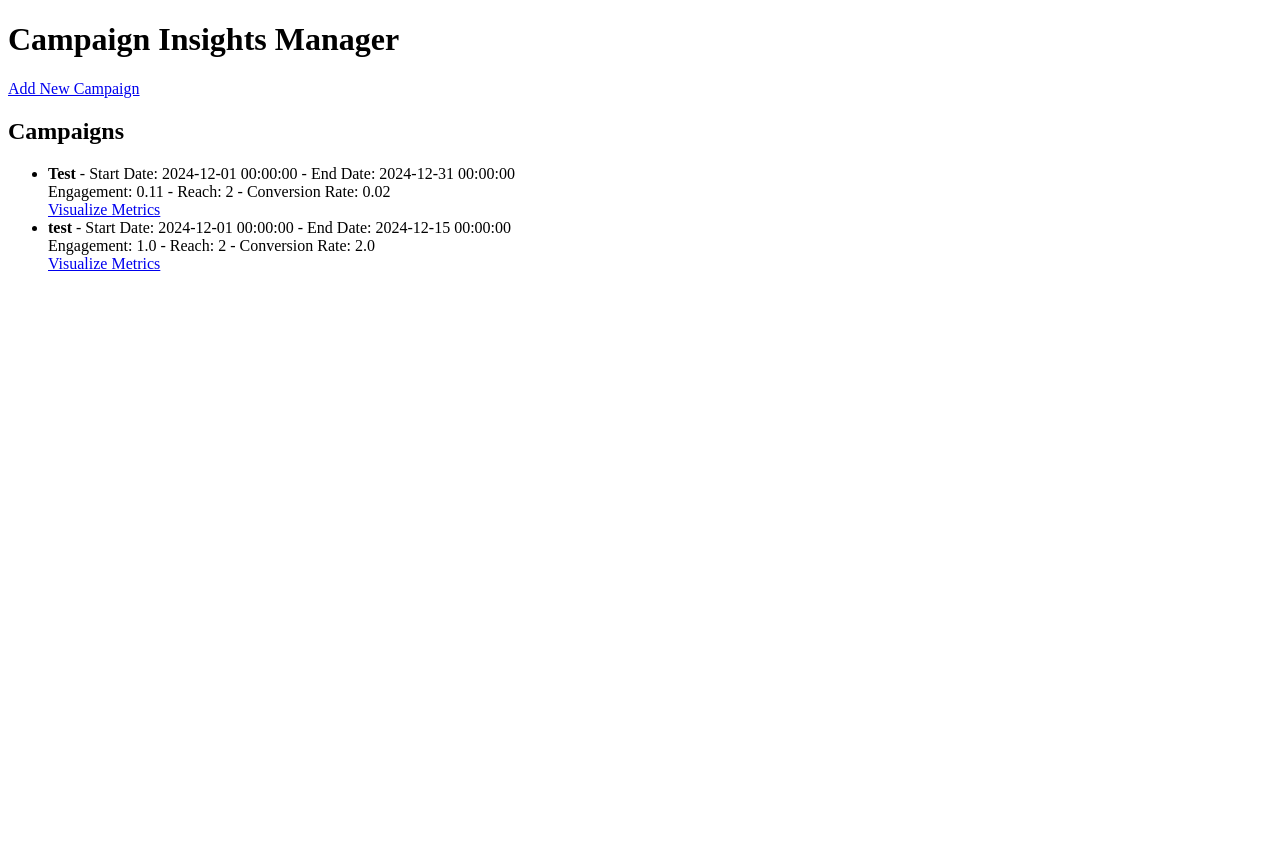
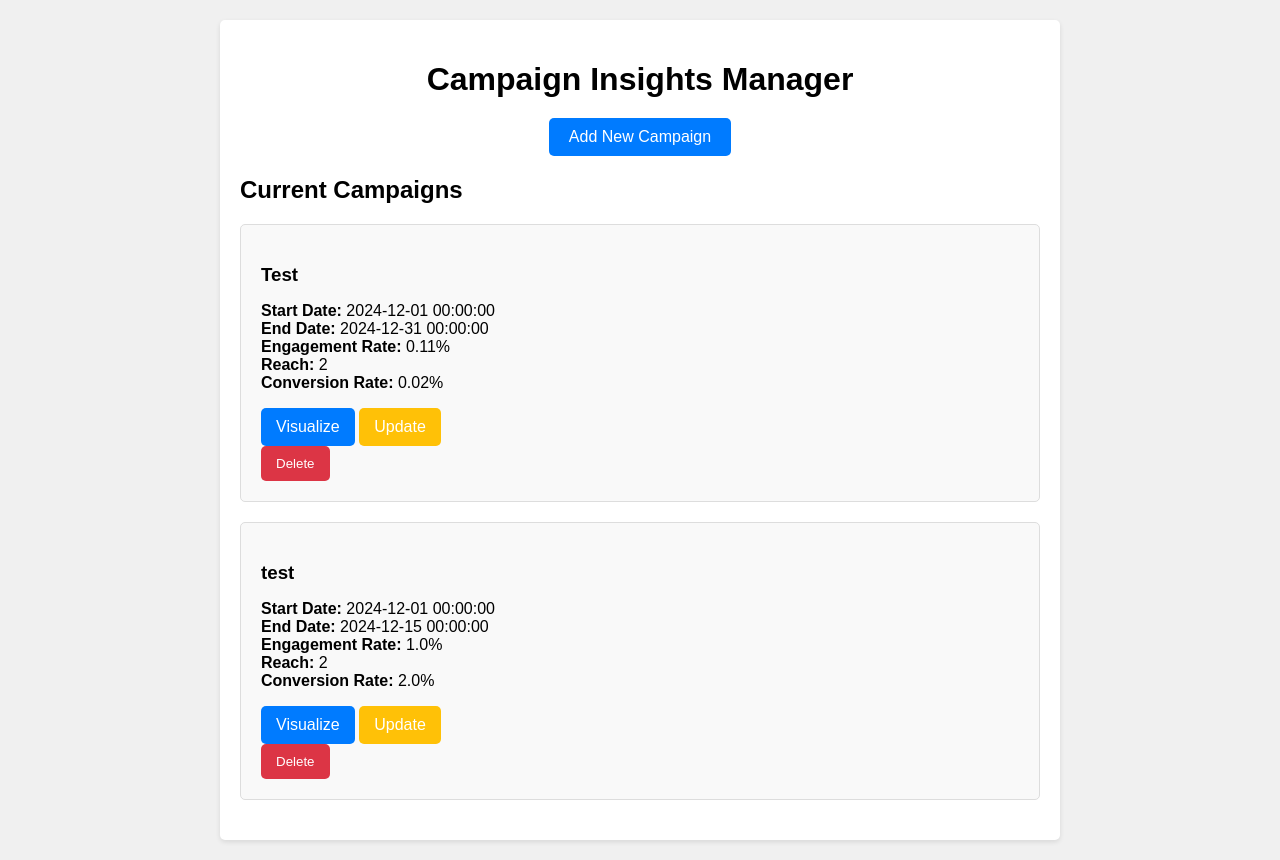
Before and after one commit to xrandolph/Final-Project, a Flask app: page /campaigns/ in a window 1280 px wide. Before the commit the page ends 271 px from the top, so only its background shows below. Run offline with Flask 3, Linux system fonts and the light colour scheme.

Commit message:
fixed viz bug, added update and delete button

```diff
--- a/campaign_routes.py
+++ b/campaign_routes.py
@@ -1,10 +1,15 @@
+# import matplotlib
+# matplotlib.use('Agg')  # Use non-GUI backend
+# import matplotlib.pyplot as plt
+
 from flask import Blueprint, render_template, request, redirect, url_for
 from models import Campaign
 from db import db  # Ensure db is correctly imported from the db.py module
 from datetime import datetime  # Import datetime module
-import matplotlib.pyplot as plt
+
 from io import BytesIO
 import base64
+import plotly.graph_objects as go
 
 # Define Blueprint
 campaign_bp = Blueprint('campaign_bp', __name__)
@@ -77,27 +82,60 @@ def add_campaign():
 
     return render_template('campaign_form.html')  # Render the campaign form for GET requests
 
+
 @campaign_bp.route('/visualize/<int:id>')
 def visualize_campaign(id):
-    campaign = Campaign.query.get(id)  # Fetch the campaign based on ID
+    campaign = Campaign.query.get(id)
+    if not campaign:
+        return "Campaign not found", 404
+
+    # Prepare data for visualization
+    metrics = ['Engagement Rate', 'Reach', 'Conversion Rate']
+    values = [campaign.engagement_rate, campaign.reach, campaign.conversion_rate]
+
+    # Create the bar chart using Plotly
+    fig = go.Figure([go.Bar(x=metrics, y=values, marker_color=['skyblue', 'lightgreen', 'lightcoral'])])
+    fig.update_layout(
+        title=f"Campaign: {campaign.name} - Performance Overview",
+        xaxis_title="Metrics",
+        yaxis_title="Values"
+    )
+
+    # Return the Plotly figure as HTML
+    return fig.to_html()
+
+@campaign_bp.route('/delete/<int:id>', methods=['POST'])
+def delete_campaign(id):
+    """Delete a campaign by ID."""
+    campaign = Campaign.query.get(id)
     if campaign:
-        # Prepare data for visualization
-        metrics = ['Engagement Rate', 'Reach', 'Conversion Rate']
-        values = [campaign.engagement_rate, campaign.reach, campaign.conversion_rate]
+        db.session.delete(campaign)
+        db.session.commit()
+        return redirect(url_for('campaign_bp.home'))
+    return "Campaign not found", 404
 
-        # Create the bar chart
-        fig, ax = plt.subplots()
-        ax.bar(metrics, values)
+@campaign_bp.route('/update/<int:id>', methods=['GET', 'POST'])
+def update_campaign(id):
+    """Update details of an existing campaign."""
+    campaign = Campaign.query.get(id)
+    if not campaign:
+        return "Campaign not found", 404
 
-        # Save the chart to a bytes buffer
-        img = BytesIO()
-        plt.savefig(img, format='png')
-        img.seek(0)
-        plt.close(fig)  # Close the figure to release resources
+    if request.method == 'POST':
+        try:
+            # Update campaign details
+            campaign.name = request.form['name']
+            campaign.start_date = datetime.strptime(request.form['start_date'], '%Y-%m-%d').date()
+            campaign.end_date = datetime.strptime(request.form['end_date'], '%Y-%m-%d').date()
+            campaign.engagement_rate = float(request.form['engagement_rate'])
+            campaign.reach = int(request.form['reach'])
+            campaign.conversion_rate = float(request.form['conversion_rate'])
+            campaign.client_id = int(request.form['client_id'])
 
-        # Encode the image to base64
-        img_base64 = base64.b64encode(img.getvalue()).decode('utf-8')
+            db.session.commit()
+            return redirect(url_for('campaign_bp.home'))
 
-        return render_template('visualization.html', img_base64=img_base64, campaign=campaign)
+        except ValueError as e:
+            return f"Invalid input: {str(e)}", 400
 
-    return "Campaign not found", 404
+    return render_template('campaign_form.html', campaign=campaign)
--- a/run.py
+++ b/run.py
@@ -9,4 +9,4 @@ def redirect_to_campaigns():
     return redirect(url_for('campaign_bp.home'))  # Redirect to the home page in the campaign blueprint
 
 if __name__ == '__main__':
-    app.run(debug=True)
+    app.run(debug=True,  threaded=False)
--- a/static/styles.css
+++ b/static/styles.css
@@ -1,68 +1,80 @@
-/* General styles */
 body {
     font-family: Arial, sans-serif;
-    background-color: #f4f4f4;
     margin: 0;
     padding: 0;
+    background-color: #f0f0f0;
 }
 
 .container {
-    width: 80%;
-    margin: 0 auto;
+    max-width: 800px;
+    margin: 20px auto;
     padding: 20px;
-    background-color: white;
-    border-radius: 8px;
-    box-shadow: 0 2px 10px rgba(0, 0, 0, 0.1);
-    margin-top: 20px;
+    background-color: #fff;
+    border-radius: 5px;
+    box-shadow: 0 2px 5px rgba(0, 0, 0, 0.1);
 }
 
 h1 {
     text-align: center;
-    color: #333;
-}
-
-/* Campaign details section */
-.campaign-details {
     margin-bottom: 20px;
 }
 
-.campaign-details h2 {
-    color: #007bff;
-    font-size: 1.5em;
+.add-button {
+    text-align: center;
+    margin-bottom: 20px;
 }
 
-.campaign-details p {
-    font-size: 1.1em;
-    line-height: 1.6;
+.add-button a {
+    display: inline-block;
+    padding: 10px 20px;
+    background-color: #007bff;
+    color: #fff;
+    text-decoration: none;
+    border-radius: 5px;
 }
 
-.campaign-details strong {
-    color: #333;
+.campaign-list {
+    margin-top: 20px;
 }
 
-/* Chart section */
-.chart-container {
-    text-align: center;
-    margin-bottom: 30px;
+.campaign-item {
+    border: 1px solid #ddd;
+    padding: 20px;
+    margin-bottom: 20px;
+    border-radius: 5px;
+    background-color: #f9f9f9;
 }
 
-.chart-container img {
-    max-width: 100%;
-    height: auto;
-    border-radius: 8px;
+.campaign-item h3 {
+    margin-bottom: 10px;
 }
 
-/* Back to homepage link */
-.back-button {
-    text-align: center;
+.action-buttons {
+    margin-top: 10px;
 }
 
-.back-button a {
+.action-buttons button, .action-buttons a {
+    display: inline-block;
+    padding: 10px 15px;
+    border-radius: 5px;
     text-decoration: none;
-    color: #007bff;
-    font-size: 1.2em;
+    color: #fff;
+    border: none;
+    cursor: pointer;
 }
 
-.back-button a:hover {
-    text-decoration: underline;
+.action-buttons .btn-primary {
+    background-color: #007bff;
 }
+
+.action-buttons .btn-warning {
+    background-color: #ffc107;
+}
+
+.action-buttons .btn-danger {
+    background-color: #dc3545;
+}
+
+.action-buttons button:hover, .action-buttons a:hover {
+    opacity: 0.8;
+}
--- a/templates/index.html
+++ b/templates/index.html
@@ -4,22 +4,42 @@
     <meta charset="UTF-8">
     <meta name="viewport" content="width=device-width, initial-scale=1.0">
     <title>Campaign Insights Manager</title>
+    <link rel="stylesheet" href="{{ url_for('static', filename='styles.css') }}">
 </head>
 <body>
-    <h1>Campaign Insights Manager</h1>
-    <a href="{{ url_for('campaign_bp.add_campaign') }}">Add New Campaign</a>
+    <div class="container">
+        <h1>Campaign Insights Manager</h1>
 
-    <h2>Campaigns</h2>
-    <ul>
-        {% for campaign in campaigns %}
-        <li>
-            <strong>{{ campaign.name }}</strong> - Start Date: {{ campaign.start_date }} - End Date: {{ campaign.end_date }}
-            <br>
-            Engagement: {{ campaign.engagement_rate }} - Reach: {{ campaign.reach }} - Conversion Rate: {{ campaign.conversion_rate }}
-            <br>
-            <a href="{{ url_for('campaign_bp.visualize_campaign', id=campaign.id) }}">Visualize Metrics</a>
-        </li>
-        {% endfor %}
-    </ul>
+        <div class="add-button">
+            <a href="{{ url_for('campaign_bp.add_campaign') }}" class="btn btn-primary">Add New Campaign</a>
+        </div>
+
+        <h2>Current Campaigns</h2>
+        <div class="campaign-list">
+            {% if campaigns %}
+                {% for campaign in campaigns %}
+                <div class="campaign-item">
+                    <h3>{{ campaign.name }}</h3>
+                    <p>
+                        <strong>Start Date:</strong> {{ campaign.start_date }}<br>
+                        <strong>End Date:</strong> {{ campaign.end_date }}<br>
+                        <strong>Engagement Rate:</strong> {{ campaign.engagement_rate }}%<br>
+                        <strong>Reach:</strong> {{ campaign.reach }}<br>
+                        <strong>Conversion Rate:</strong> {{ campaign.conversion_rate }}%
+                    </p>
+                    <div class="action-buttons">
+                        <a href="{{ url_for('campaign_bp.visualize_campaign', id=campaign.id) }}" class="btn btn-primary">Visualize</a>
+                        <a href="{{ url_for('campaign_bp.update_campaign', id=campaign.id) }}" class="btn btn-warning">Update</a>
+                        <form action="{{ url_for('campaign_bp.delete_campaign', id=campaign.id) }}" method="POST" onsubmit="return confirm('Are you sure you want to delete this campaign?');">
+                            <button type="submit" class="btn btn-danger">Delete</button>
+                        </form>
+                    </div>
+                </div>
+                {% endfor %}
+            {% else %}
+                <p>No campaigns available. Please add a campaign.</p>
+            {% endif %}
+        </div>
+    </div>
 </body>
 </html>
```
Also changed, not shown: templates/visualization.html (+5 -19 lines).
